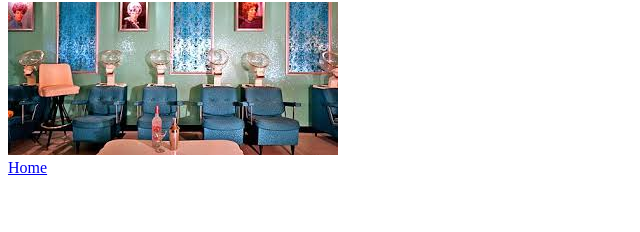
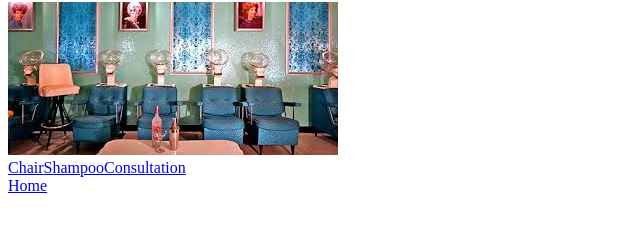
Before and after one commit to hannahriley33/UserAdventure, a plain HTML site: page listPageMap/index.html in a window 1280 px wide. Shown: the part 78-310 px from the top of the page, without its empty margins (0-640 px from the left). Drawn offline with Linux system fonts and the light colour scheme.

Commit message:
query params working

```diff
--- a/data/adventureData.js
+++ b/data/adventureData.js
@@ -82,7 +82,7 @@ const chair = {
     }]
 };
 
-const questData = [
+export const questData = [
     chair,
     shampoo,
     consultation,
--- a/listPageMap/app.js
+++ b/listPageMap/app.js
@@ -1,15 +1,17 @@
-import renderQuestLink from './createQuestLink.js';
-import questData from '../data/adventureData.js'
+import createQuestLink from './createQuestLink.js';
+import { questData } from '../data/adventureData.js'
 
 // get element from dom where the quests will appear
 const nav = document.getElementById('mapLinksGoHere');
 
 // go through every item in questsData (consultation, shampoo, chair)
-for (let i = 0; i < questsData.length; i++); {
+for (let i = 0; i < questData.length; i++) {
 //default for every quest
-    const whichQuest = questsData[i];
+    const theQuest = questData[i];
     let questDisplayOrNot = null;
 
+    const theLink = createQuestLink(theQuest);
+    nav.appendChild(theLink);
     // if quest has been completed:
 
 
--- a/listPageMap/createQuestLink.js
+++ b/listPageMap/createQuestLink.js
@@ -1,8 +1,8 @@
-export default function renderQuestLink(questData) {
+export default function createQuestLink(questData) {
     const link = document.createElement('a');
     link.classList.add('quest');
 
-    link.href= '../detailPageQuest/?=' + questData.id;
+    link.href= '../detailPageQuest/?quest=' + questData.id;
     link.textContent = questData.title;
 
     return link;
--- a/listPageMap/index.html
+++ b/listPageMap/index.html
@@ -14,5 +14,6 @@
     <nav id="mapLinksGoHere"> </nav>
 
     <a href="../index.html">Home</a>
+    <script type="module" src="app.js"></script>
 </body>
 </html>
```
